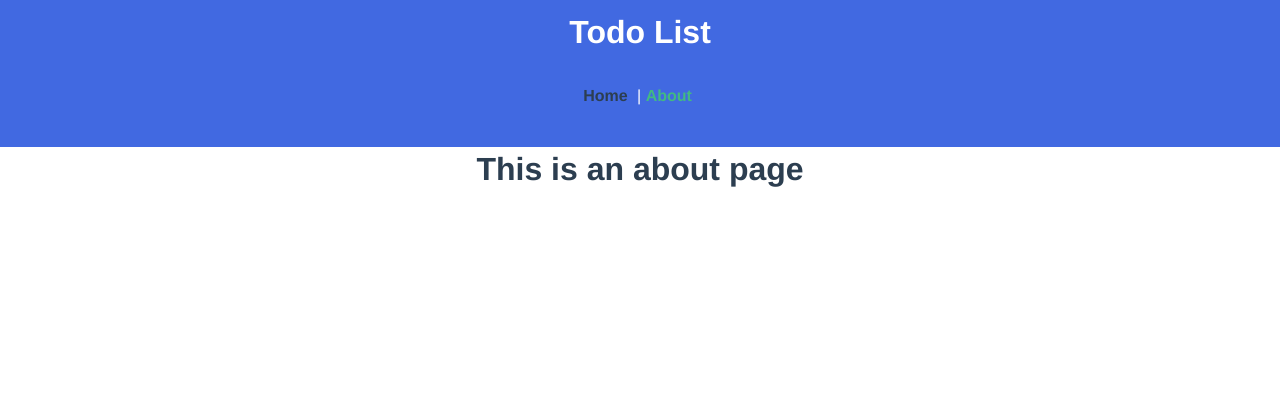
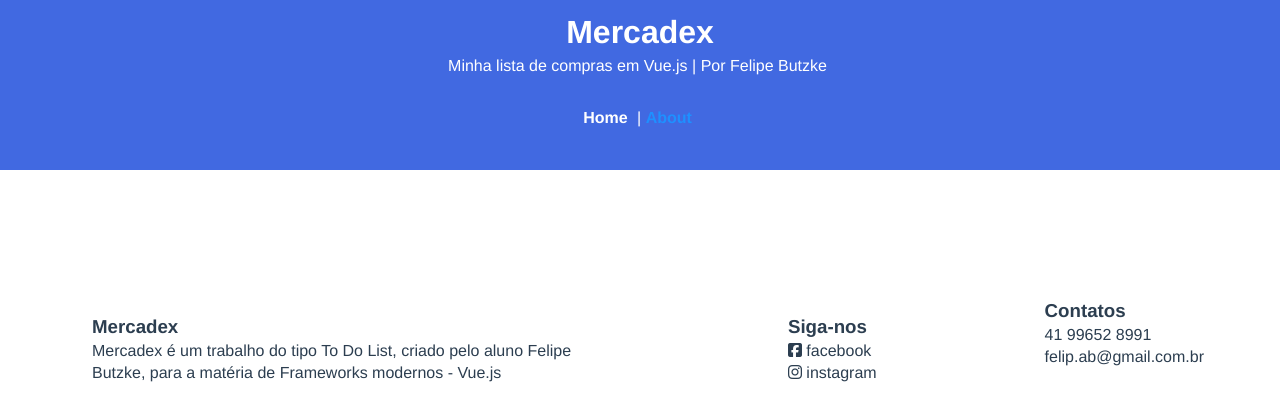
Before and after one commit to flipab/vue_lista02, a Vue app: page /#/about in a window 1280 px wide. Shown: the top 420 px of the page. Built offline with nearby package versions, Linux system fonts and the light colour scheme.

Commit message:
arrumados css e about

```diff
--- a/public/index.html
+++ b/public/index.html
@@ -5,6 +5,7 @@
     <meta http-equiv="X-UA-Compatible" content="IE=edge">
     <meta name="viewport" content="width=device-width,initial-scale=1.0">
     <link rel="icon" href="<%= BASE_URL %>favicon.ico">
+    <script src="https://kit.fontawesome.com/ddaafad784.js" crossorigin="anonymous"></script>
     <title><%= htmlWebpackPlugin.options.title %></title>
   </head>
   <body>
--- a/src/App.vue
+++ b/src/App.vue
@@ -30,10 +30,10 @@
 
 #nav a {
   font-weight: bold;
-  color: #2c3e50;
+  color: #fff;
 }
 
 #nav a.router-link-exact-active {
-  color: #42b983;
+  color: dodgerblue;
 }
 </style>
--- a/src/components/TodoItem.vue
+++ b/src/components/TodoItem.vue
@@ -26,6 +26,7 @@
     background: #f4f4f4;
     padding: 2%;
     padding-left: 5%;
+    padding-right: 5%;
     border-bottom: 1px #ccc dotted;
 }
 .is-complete {
--- a/src/components/Todos.vue
+++ b/src/components/Todos.vue
@@ -20,4 +20,10 @@
 </script>
 <style scoped>
 
+* {
+    text-align: left;
+}
+
+
+
 </style>
--- a/src/components/layout/Header.vue
+++ b/src/components/layout/Header.vue
@@ -1,6 +1,7 @@
 <template>
     <header class="header">
-        <h1>Todo List</h1>
+        <h1>Mercadex</h1>
+        <p> Minha lista de compras em Vue.js | <a href="https://flipdesign.art.br/">Por Felipe Butzke</a></p>
          <div id="nav">
              <router-link to="/">Home</router-link> |
          <router-link to="/about">About</router-link>
@@ -31,4 +32,10 @@
     padding-right: 5px;
 }
 
+.nav {
+
+    background-color: darkblue;
+    color: dodgerblue;
+}
+
 </style>
--- a/src/views/About.vue
+++ b/src/views/About.vue
@@ -1,5 +1,64 @@
 <template>
-  <div class="about">
-    <h1>This is an about page</h1>
-  </div>
+     <div class="contato">
+        <div class="info">
+        <h3>Mercadex</h3>
+
+        <p>Mercadex é um trabalho do tipo To Do List, criado pelo aluno Felipe Butzke, para a matéria de Frameworks modernos - Vue.js</p>
+        </div>
+        <div class="sociais">
+        <h3>Siga-nos</h3>
+        <i class="fa fa-facebook-square" aria-hidden="true"> </i> facebook
+        <br>
+        <i class="fa fa-instagram" aria-hidden="true"></i> instagram
+
+
+        </div>
+        <div>
+        <h3>Contatos</h3>
+
+        <p>41 99652 8991 </p>
+        <p>felip.ab@gmail.com.br </p>
+
+
+        </div>
+        </div>
 </template>
+
+<script>
+
+
+</script>
+
+<style scoped>
+.contato {
+  padding-top: 10%;
+  display: flex;
+  justify-content: space-around;
+  list-style: none;
+  text-align: left;
+}
+
+
+.sociais {
+  padding: 1rem;
+  border: none;
+  display: inline-block;
+  font-size: 1rem;
+
+
+  }
+
+  .fa-facebook {
+    color: white;
+  }
+
+.info {
+  max-width: 40%;
+    padding: 1rem;
+    justify-content: space-around;
+
+
+
+
+}
+</style>
```
